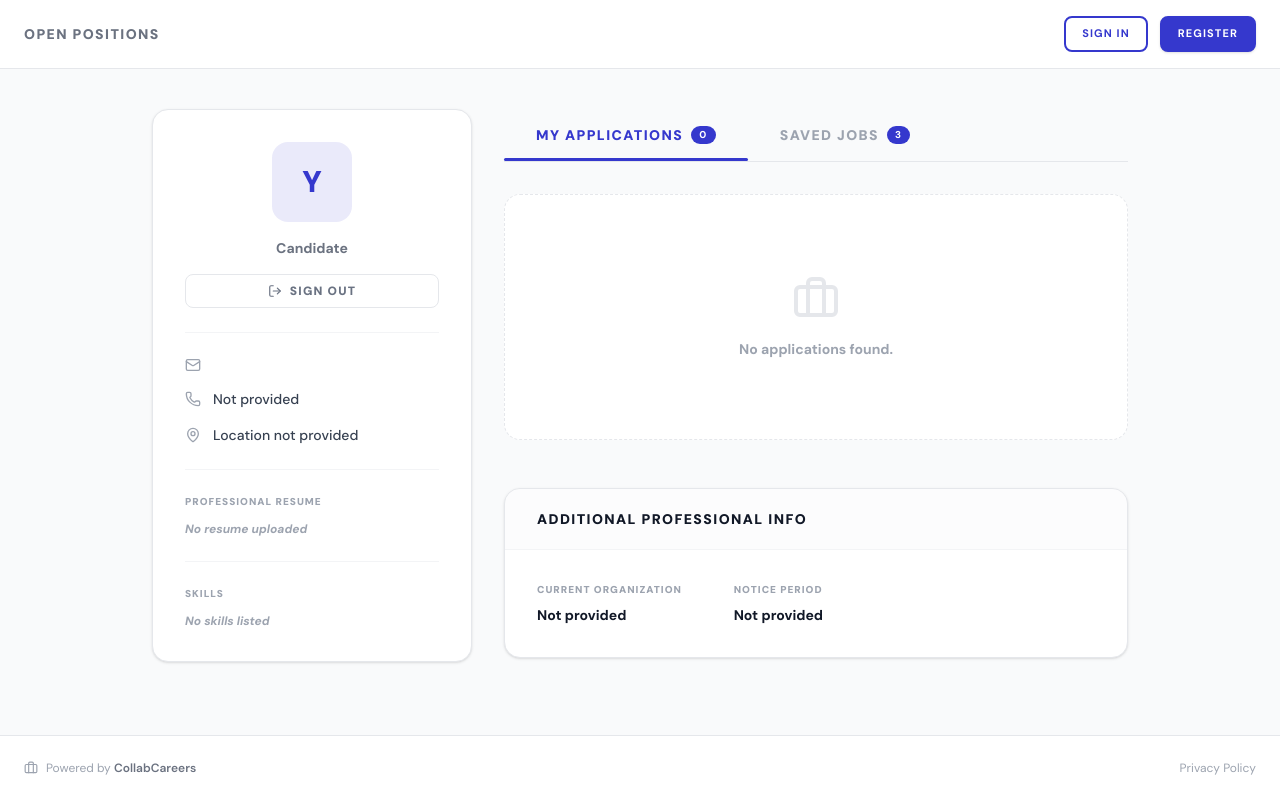
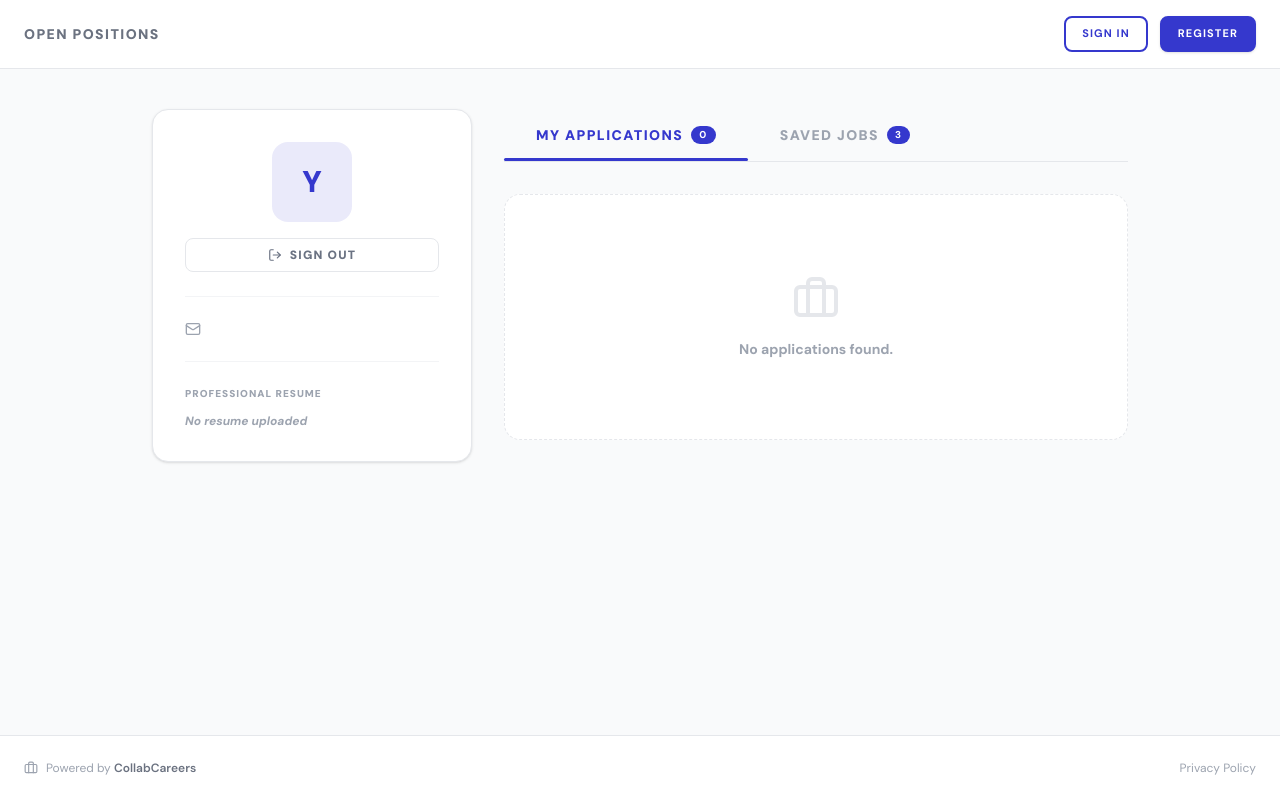
Before and after one commit to yashangvyas-cyber/CollabCareers, a React (Vite) app: page /portal/1/profile in a window 1280 px wide. Built offline with nearby package versions, Linux system fonts and the light colour scheme.

Commit message:
Refactor candidate profile page to conditionally render sections and fields based on data availability, replacing "Not provided" placeholders with null, and remove company initial avatars from job listings.

```diff
--- a/src/pages/CandidateProfilePage.tsx
+++ b/src/pages/CandidateProfilePage.tsx
@@ -51,14 +51,14 @@ export default function CandidateProfilePage() {
   const profileData = latestApp?.answers?._fullFormData;
 
   const derivedProfile = {
-    phone: profileData?.personal?.contactNumber || 'Not provided',
+    phone: profileData?.personal?.contactNumber || null,
     location: profileData?.address?.city
       ? `${profileData.address.city}, ${profileData.address.country}`
-      : 'Location not provided',
+      : null,
     linkedin: profileData?.personal?.linkedin || null,
-    designation: profileData?.professional?.currentDesignation || 'Candidate',
-    currentOrg: profileData?.professional?.currentOrg || 'Not provided',
-    noticePeriod: profileData?.professional?.noticePeriod || 'Not provided',
+    designation: profileData?.professional?.currentDesignation || null,
+    currentOrg: profileData?.professional?.currentOrg || null,
+    noticePeriod: profileData?.professional?.noticePeriod || null,
     skills: profileData?.professional?.skills || [],
     resumeName: latestApp?.resumeUrl || null,
   };
@@ -83,7 +83,9 @@ export default function CandidateProfilePage() {
 
               <div className="text-center mb-6">
                 <h2 className="text-xl font-black text-[#111827]">{currentUser?.firstName} {currentUser?.lastName}</h2>
+                {derivedProfile.designation && (
                   <p className="text-sm font-bold text-[#6B7280] mt-1">{derivedProfile.designation}</p>
+                )}
 
                 <button
                   onClick={handleLogout}
@@ -101,14 +103,18 @@ export default function CandidateProfilePage() {
                   <Mail className="w-4 h-4 text-[#9CA3AF]" />
                   <span className="truncate">{currentUser?.email}</span>
                 </div>
+                {derivedProfile.phone && (
                   <div className="flex items-center gap-3 text-sm font-medium text-[#374151]">
                     <Phone className="w-4 h-4 text-[#9CA3AF]" />
                     <span>{derivedProfile.phone}</span>
                   </div>
+                )}
+                {derivedProfile.location && (
                   <div className="flex items-center gap-3 text-sm font-medium text-[#374151]">
                     <MapPin className="w-4 h-4 text-[#9CA3AF]" />
                     <span className="truncate">{derivedProfile.location}</span>
                   </div>
+                )}
                 {derivedProfile.linkedin && (
                   <div className="flex items-center gap-3">
                     <Linkedin className="w-4 h-4 text-[#0A66C2]" />
@@ -138,23 +144,19 @@ export default function CandidateProfilePage() {
                 )}
               </div>
 
+              {derivedProfile.skills.length > 0 && (
+                <div>
                   <div className="border-t border-[#F3F4F6] my-6" />
-
-              {/* Skills */}
-              <div>
                   <p className="text-[10px] font-black text-[#9CA3AF] uppercase tracking-widest mb-3">Skills</p>
                   <div className="flex flex-wrap gap-2">
-                  {derivedProfile.skills.length > 0 ? (
-                    derivedProfile.skills.map((skill: string) => (
+                    {derivedProfile.skills.map((skill: string) => (
                       <span key={skill} className="px-3 py-1 text-[10px] font-bold bg-[#F4F5FA] text-[#3538CD] border border-[#3538CD]/10 rounded-full">
                         {skill}
                       </span>
-                    ))
-                  ) : (
-                    <p className="text-xs font-bold text-[#9CA3AF] italic">No skills listed</p>
-                  )}
+                    ))}
                   </div>
                 </div>
+              )}
             </div>
           </div>
 
@@ -193,9 +195,6 @@ export default function CandidateProfilePage() {
                 displayApps.map((app: any) => (
                   <div key={app.id} className="bg-white rounded-2xl border border-[#E5E7EB] p-6 flex items-center justify-between gap-4 hover:border-[#3538CD]/30 hover:shadow-md transition-all group min-h-[92px]">
                     <div className="flex items-center gap-4 flex-1 min-w-0">
-                      <div className="w-12 h-12 rounded-xl bg-[#F4F5FA] flex items-center justify-center text-[#3538CD] font-black text-lg shrink-0">
-                        {app.company.charAt(0)}
-                      </div>
                       <div className="min-w-0 flex-1">
                         <h4 className="text-base font-black text-[#111827] group-hover:text-[#3538CD] transition-colors truncate">{app.title}</h4>
                         <p className="text-xs font-bold text-[#6B7280] mt-1 truncate">
@@ -235,11 +234,8 @@ export default function CandidateProfilePage() {
                       key={js.id}
                       className={`bg-white rounded-2xl border border-[#E5E7EB] p-6 flex items-center justify-between hover:border-[#3538CD]/30 hover:shadow-md transition-all group ${isClosed ? 'opacity-60 grayscale-[0.5]' : ''}`}
                     >
-                      <div className="flex items-center gap-4">
-                        <div className={`w-12 h-12 rounded-xl flex items-center justify-center font-black text-lg ${isClosed ? 'bg-gray-100 text-gray-400' : 'bg-[#F4F5FA] text-[#3538CD]'}`}>
-                          {js.company.charAt(0)}
-                        </div>
-                        <div>
+                      <div className="flex items-center gap-4 flex-1 min-w-0">
+                        <div className="min-w-0 flex-1">
                           <h4 className={`text-base font-black transition-colors ${isClosed ? 'text-gray-500' : 'text-[#111827] group-hover:text-[#3538CD]'}`}>{js.title}</h4>
                           <p className="text-xs font-bold text-[#6B7280] mt-1">{js.company} • {js.location} • {js.type}</p>
                         </div>
@@ -267,23 +263,29 @@ export default function CandidateProfilePage() {
             </div>
 
             {/* Account Info Card */}
+            {(derivedProfile.currentOrg || derivedProfile.noticePeriod) && (
               <div className="mt-12 bg-white rounded-2xl border border-[#E5E7EB] overflow-hidden shadow-sm">
                 <div className="px-8 py-5 border-b border-[#F3F4F6] bg-[#F9FAFB]/50">
                   <h3 className="text-sm font-black text-[#111827] uppercase tracking-widest">Additional Professional Info</h3>
                 </div>
                 <div className="p-8">
                   <div className="grid grid-cols-1 md:grid-cols-2 lg:grid-cols-3 gap-8">
+                    {derivedProfile.currentOrg && (
                       <div>
                         <p className="text-[10px] font-black text-[#9CA3AF] uppercase tracking-widest mb-2">Current Organization</p>
                         <p className="text-sm font-bold text-[#111827]">{derivedProfile.currentOrg}</p>
                       </div>
+                    )}
+                    {derivedProfile.noticePeriod && (
                       <div>
                         <p className="text-[10px] font-black text-[#9CA3AF] uppercase tracking-widest mb-2">Notice Period</p>
-                    <p className="text-sm font-bold text-[#111827]">{derivedProfile.noticePeriod} {derivedProfile.noticePeriod !== 'Not provided' ? 'Days' : ''}</p>
+                        <p className="text-sm font-bold text-[#111827]">{derivedProfile.noticePeriod} Days</p>
+                      </div>
+                    )}
                   </div>
                 </div>
               </div>
-            </div>
+            )}
           </div>
         </div>
       </div>
```
Lines whose indentation alone changed are shown as unchanged.
